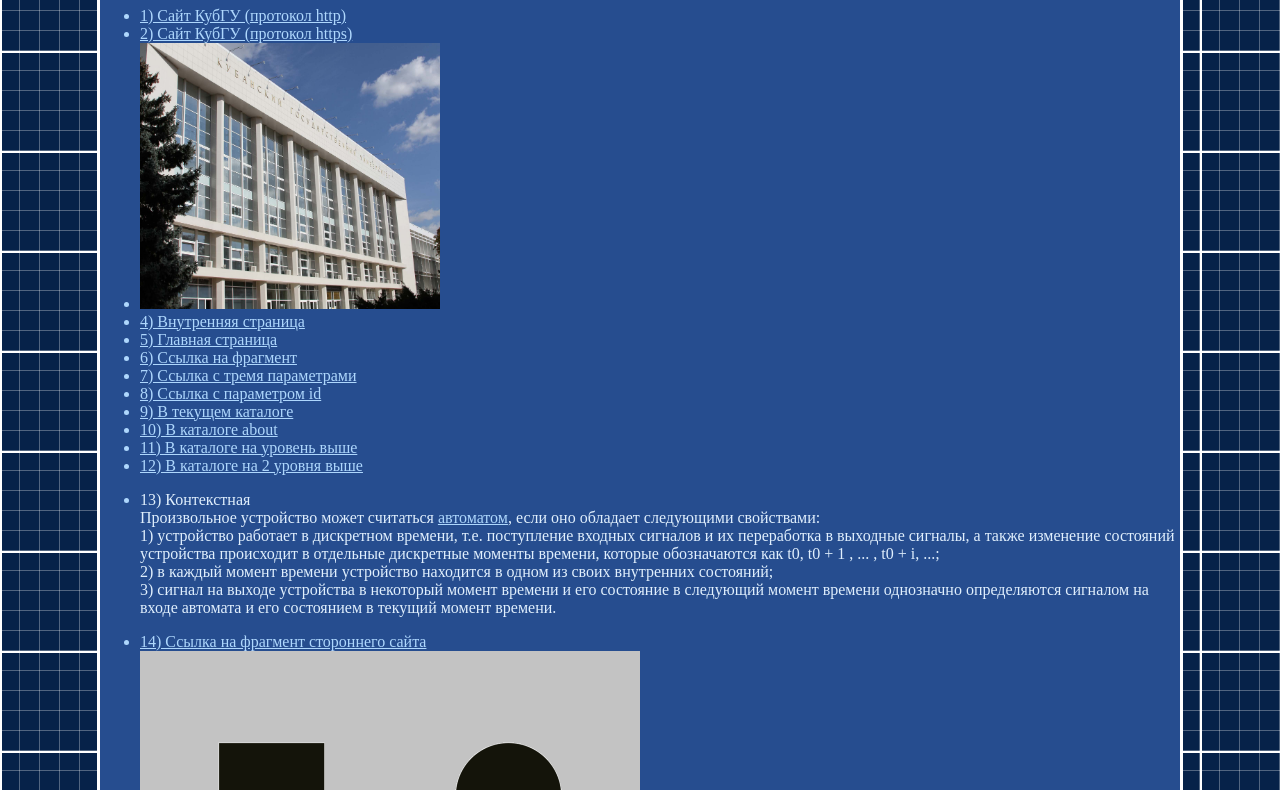
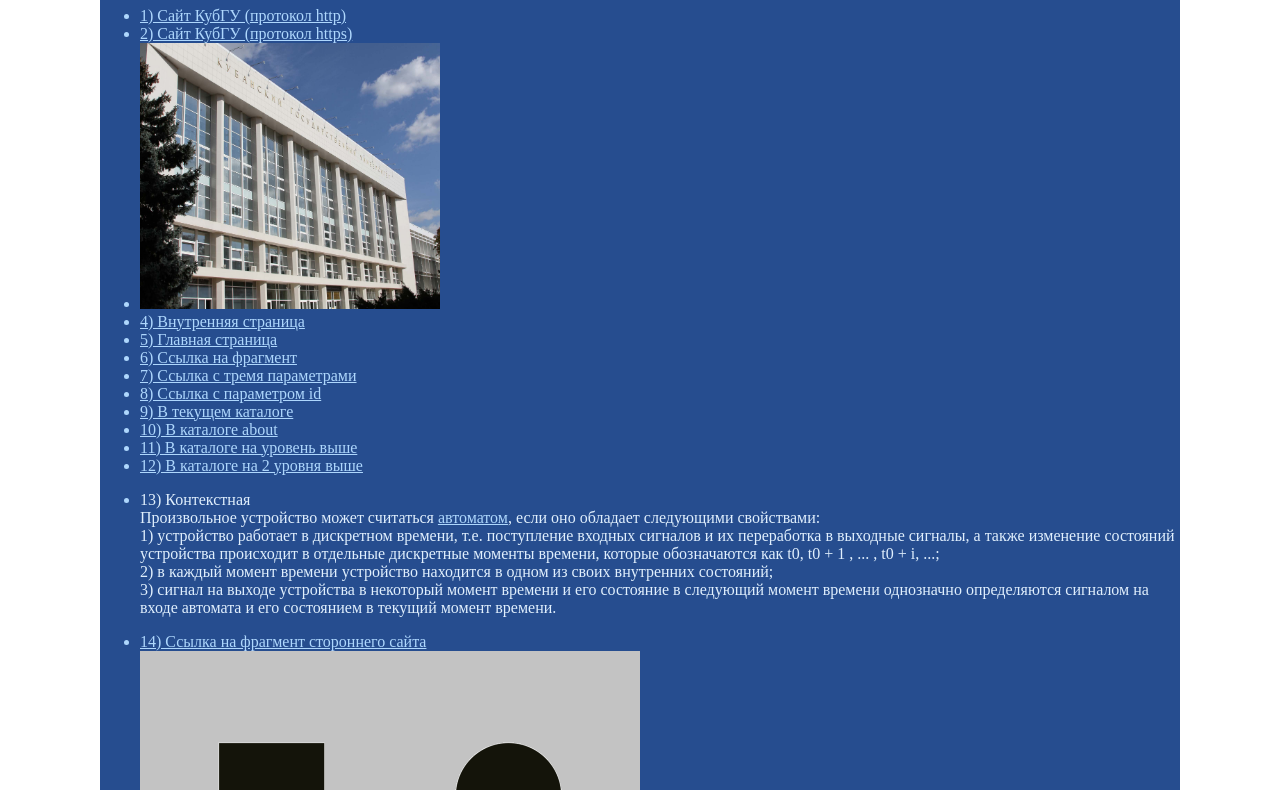
Before and after one commit to Tables4w/WebUICourse2, a plain HTML site: page index.html in a window 1280 px wide. Shown: the part 249-1039 px from the top of the page. Drawn offline with Linux system fonts and the light colour scheme.

Commit message:
Update style.css

```diff
--- a/style.css
+++ b/style.css
@@ -1,12 +1,6 @@
 .body{
     margin:0;
-    background-color:#062249;
-    background-image: linear-gradient(white 2px, transparent 2px),
-    linear-gradient(90deg, white 2px, transparent 2px),
-    linear-gradient(rgba(255,255,255,.3) 1px, transparent 1px),
-    linear-gradient(90deg, rgba(255,255,255,.3) 1px, transparent 1px);
-    background-size: 100px 100px, 100px 100px, 20px 20px, 20px 20px;
-    background-position:0px 0px, 0px 0px, -1px -1px, -1px -1px;
+
 }
 
 header{
```
